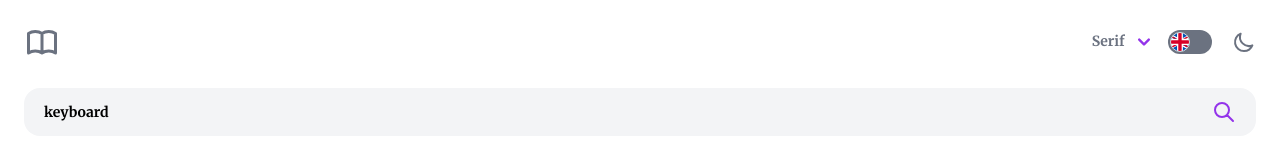
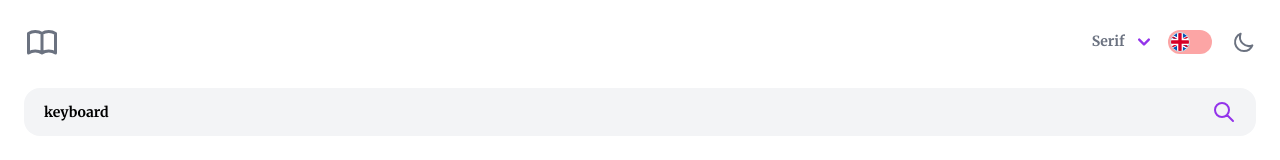
Before and after one commit to nightmir3/dictionary-app, a React (Vite) app: page / in a window 1280 px wide. Shown: the top 160 px of the page. Built offline with nearby package versions, Linux system fonts and the light colour scheme.

Commit message:
Style: add background colors to LanguageSelector for UK and US English

```diff
--- a/src/components/LanguageToggle/LanguageToggle.jsx
+++ b/src/components/LanguageToggle/LanguageToggle.jsx
@@ -7,7 +7,7 @@
     <label className='relative inline-flex items-center cursor-pointer'>
       <input type='checkbox' value='' className='sr-only peer' />
       <div
-        className="w-11 h-6 bg-gray-500 peer-focus:outline-none peer-focus:ring-4 peer-focus:ring-gray-300 dark:peer-focus:ring-blue-800 rounded-full peer dark:bg-gray-700 peer-checked:after:translate-x-full peer-checked:after:border-white after:content-[''] after:absolute after:top-[2px] after:left-[2px] after:bg-[url('/icons/GB-1x1.svg')] after:border-gray-300 after:border after:rounded-full after:h-5 after:w-5 after:transition-all dark:border-gray-600 peer-checked:bg-gray-500 peer-checked:after:bg-[url('/icons/US-1x1.svg')]"
+        className="w-11 h-6 bg-red-300 peer-focus:outline-none peer-focus:ring-4 peer-focus:ring-gray-300 dark:peer-focus:ring-blue-800 rounded-full peer dark:bg-gray-700 peer-checked:after:translate-x-full peer-checked:after:border-white after:content-[''] after:absolute after:top-[2px] after:left-[2px] after:bg-[url('/icons/GB-1x1.svg')] after:border-gray-300 after:border after:rounded-full after:h-5 after:w-5 after:transition-all dark:border-gray-600 peer-checked:bg-blue-300 peer-checked:after:bg-[url('/icons/US-1x1.svg')]"
       />
       {label && <span className='ml-3 text-sm font-medium text-gray-900 dark:text-gray-300'>{label}</span>}
     </label>
```
